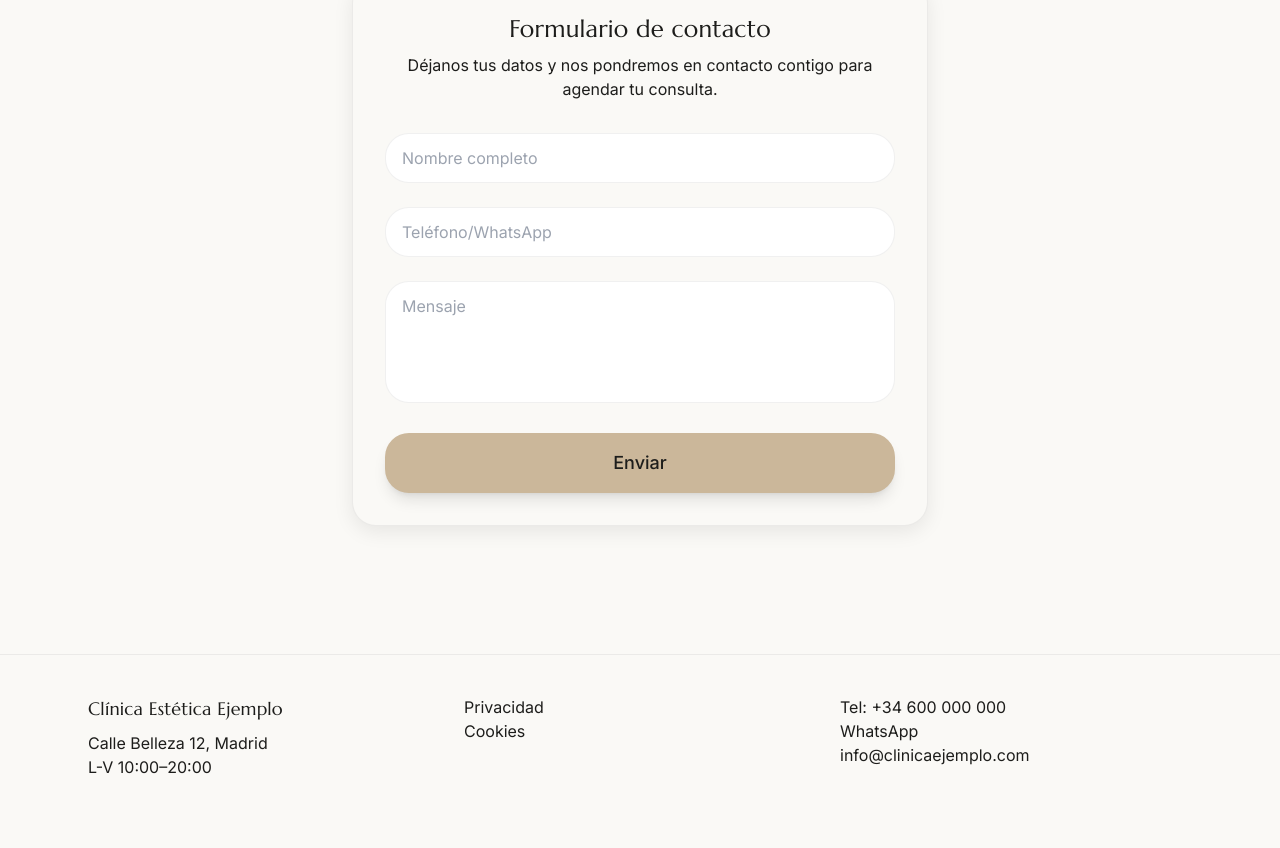
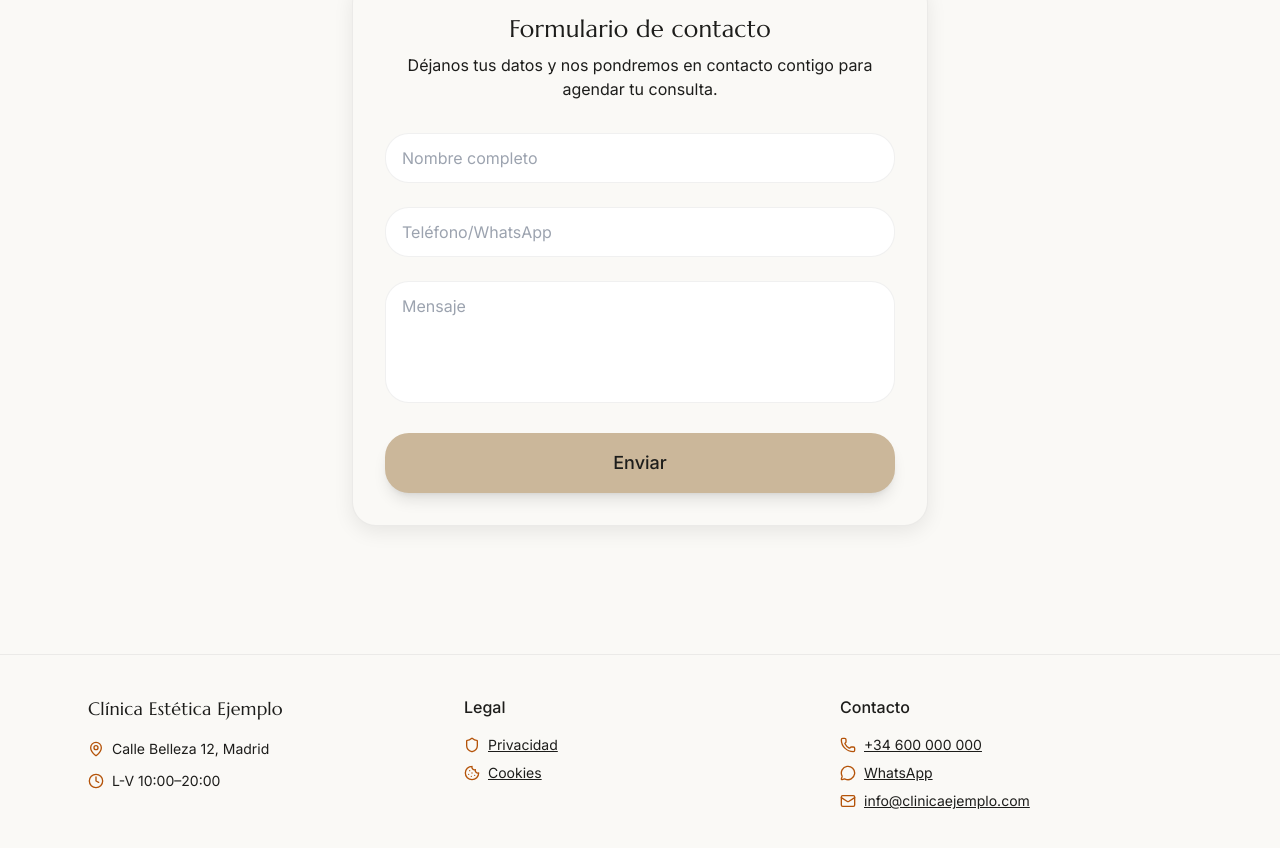
Before and after one commit to Cypher-Kami/vimass-clinic, a Next.js app: page / in a window 1280 px wide. Shown: the part 4168-5016 px from the top of the page. Before the commit the page ends 4987 px from the top, so only its background shows below. Built offline with nearby package versions, Linux system fonts and the light colour scheme.

Commit message:
icons added for footer

```diff
--- a/src/app/page.tsx
+++ b/src/app/page.tsx
@@ -245,14 +245,15 @@ export default function HomePage() {
                 loading="lazy"
                 referrerPolicy="no-referrer-when-downgrade"
                 title="Ubicación de VIMASS Clinic"
-                className="grayscale hover:grayscale-0 transition-all duration-300"
+                className="transition-all duration-300"
               />
             </div>
           </div>
         </Section>
 
         {/* Formulario de contacto */}
-        <Section title="Agenda tu cita">
+        <section className="container py-16">
+          <h2 className="font-title text-3xl md:text-4xl mb-6 text-center">Agenda tu cita</h2>
           <div className="max-w-xl mx-auto">
             <div className="rounded-2xl border border-border p-8 bg-card shadow-soft">
               <div className="text-center mb-8">
@@ -293,7 +294,7 @@ export default function HomePage() {
               </form>
             </div>
           </div>
-        </Section>
+        </section>
 
       </main>
       <Footer />
--- a/src/components/layout/footer.tsx
+++ b/src/components/layout/footer.tsx
@@ -1,24 +1,52 @@
 import Link from "next/link"
 import { getSite } from "@/lib/content"
+import { MapPin, Clock, Phone, MessageCircle, Mail, Shield, Cookie } from "lucide-react"
 
 export function Footer() {
   const site = getSite()
   return (
     <footer className="border-t mt-16">
       <div className="container py-10 grid gap-6 md:grid-cols-3">
-        <div>
-          <div className="font-title text-lg mb-2">{site.clinica.nombre}</div>
-          <div>{site.clinica.direccion}</div>
-          <div>{site.clinica.horario}</div>
+        <div className="space-y-3">
+          <div className="font-title text-lg mb-4">{site.clinica.nombre}</div>
+          <div className="flex items-center gap-2 text-sm">
+            <MapPin className="w-4 h-4 text-amber-700" />
+            <span>{site.clinica.direccion}</span>
+          </div>
+          <div className="flex items-center gap-2 text-sm">
+            <Clock className="w-4 h-4 text-amber-700" />
+            <span>{site.clinica.horario}</span>
+          </div>
         </div>
-        <div className="space-y-2">
-          <Link href="/legal">Privacidad</Link><br/>
-          <Link href="/legal">Cookies</Link>
+        <div className="space-y-3">
+          <h4 className="font-medium mb-4">Legal</h4>
+          <div className="flex flex-col space-y-2">
+            <Link href="/legal" className="text-sm underline hover:text-accent transition-colors flex items-center gap-2">
+              <Shield className="w-4 h-4 text-amber-700" />
+              Privacidad
+            </Link>
+            <Link href="/legal" className="text-sm underline hover:text-accent transition-colors flex items-center gap-2">
+              <Cookie className="w-4 h-4 text-amber-700" />
+              Cookies
+            </Link>
+          </div>
         </div>
-        <div className="space-y-2">
-          <a href={`tel:${site.clinica.telefono}`}>Tel: {site.clinica.telefono}</a><br/>
-          <a href={`https://wa.me/${site.clinica.whatsapp.replace(/\D/g,"")}`} target="_blank">WhatsApp</a><br/>
-          <a href={`mailto:${site.clinica.email}`}>{site.clinica.email}</a>
+        <div className="space-y-3">
+          <h4 className="font-medium mb-4">Contacto</h4>
+          <div className="flex flex-col space-y-2">
+            <a href={`tel:${site.clinica.telefono}`} className="text-sm underline hover:text-accent transition-colors flex items-center gap-2">
+              <Phone className="w-4 h-4 text-amber-700" />
+              {site.clinica.telefono}
+            </a>
+            <a href={`https://wa.me/${site.clinica.whatsapp.replace(/\D/g,"")}`} target="_blank" className="text-sm underline hover:text-accent transition-colors flex items-center gap-2">
+              <MessageCircle className="w-4 h-4 text-amber-700" />
+              WhatsApp
+            </a>
+            <a href={`mailto:${site.clinica.email}`} className="text-sm underline hover:text-accent transition-colors flex items-center gap-2">
+              <Mail className="w-4 h-4 text-amber-700" />
+              {site.clinica.email}
+            </a>
+          </div>
         </div>
       </div>
     </footer>
```
